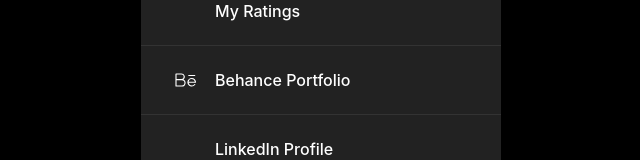
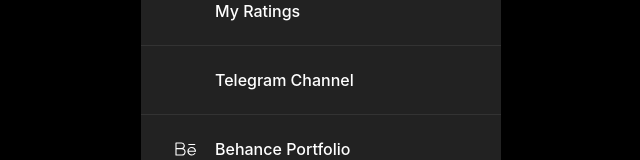
Before and after one commit to Oljawave/profile, a Vue app: page / in a window 1280 px wide. Shown: the part 351-511 px from the top of the page, without its empty margins (319-959 px from the left). Built offline with nearby package versions, Linux system fonts and the light colour scheme; some icons are missing.

Commit message:
48 commit

```diff
--- a/src/pages/Home.vue
+++ b/src/pages/Home.vue
@@ -85,13 +85,14 @@
       links: [
         { name: 'Gallery', url: '/gallery', icon: 'lets-icons:img-box-duotone-line', internal: true },
         { name: 'My Ratings', url: '/ratings', icon: 'lets-icons:fire-light', internal: true  },
+        { name: 'Telegram Channel', url: 'https://t.me/oljawavetime', icon: 'uit:telegram-alt' },
         { name: 'Behance Portfolio', url: 'https://www.behance.net/olzhasgabdullin', icon: 'ph:behance-logo-light' },
         { name: 'LinkedIn Profile', url: 'https://www.linkedin.com/in/olzhas-gabdullin-87aa7123b/', icon: 'circum:linkedin' },
         { name: 'YouTube', url: 'https://www.youtube.com/@oljawave', icon: 'ph:youtube-logo-light' }
       ],
       telegramLink: { name: 'Telegram', url: 'https://t.me/oljawave', icon: 'uit:telegram-alt' },
       blogPosts: [
-      { id: 1, text: 'Music is the only language I spoke fluently this year', image: 'blog/fourth.JPEG', date: '16:19 • Mar 27, 2025' },
+      { id: 1, text: 'Music is the only language I spoke fluently last year', image: 'blog/fourth.JPEG', date: '16:19 • Mar 27, 2025' },
         {
           id: 1,
           text: `<h3 style="margin-bottom: 10px;">Being Bold or Being Wise?</h3>
```
